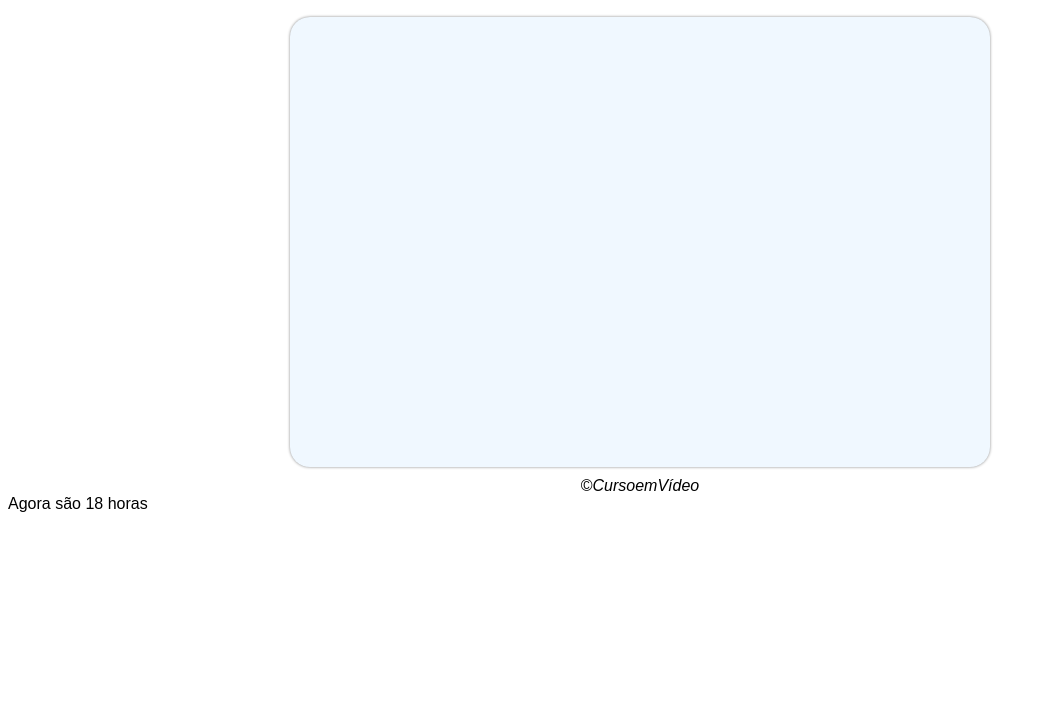
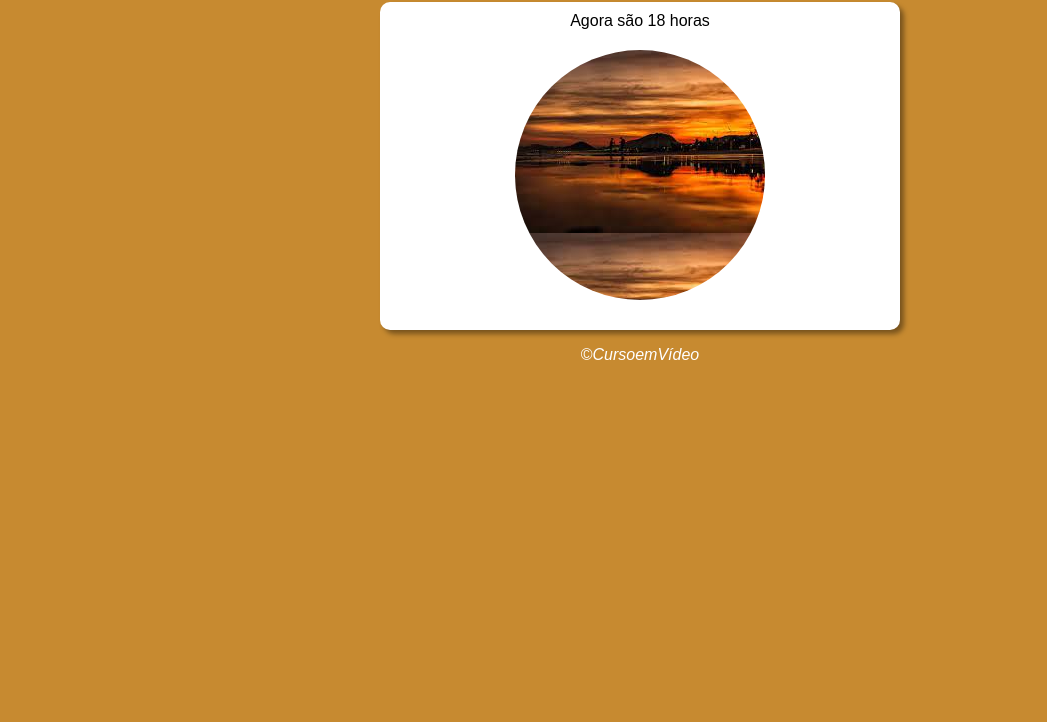
Before and after one commit to Lray227/Javascript, a plain HTML site: page Exercicios/Aula012/Aula012Ex/Ex001.html in a window 1280 px wide. Shown: the part 78-800 px from the top of the page, without its empty margins (0-1047 px from the left). Drawn offline with Linux system fonts and the light colour scheme.

Commit message:
Criado site hora

```diff
--- /dev/null
+++ b/Exercicios/Aula012/Aula012Ex/Estilo/style.css
@@ -0,0 +1,38 @@
+@charset "UTF-8";
+
+body{
+    background-color: rgb(125, 125, 248);
+    font-family: Arial, Helvetica, sans-serif;
+}
+
+header{
+    color: white;
+    text-align: center;
+}
+
+main{
+    margin: auto;
+    width: 500px;
+    padding: 10px;
+
+    border-radius: 10px;
+    background-color: white;
+    box-shadow: 4px 4px 5px rgba(0, 0, 0, 0.397);
+    text-align: center;
+}
+
+div#imagem{
+    width: 250px;
+    height: 250px;
+    margin: auto;
+    margin-top: 20px;
+    margin-bottom: 20px;
+
+    background-image: url(../Imagem/Manha.jpg);
+    border-radius: 50%;
+}
+
+footer{
+    color: white;
+    text-align: center;
+}
--- a/Exercicios/Aula012/Aula012Ex/Ex001.html
+++ b/Exercicios/Aula012/Aula012Ex/Ex001.html
@@ -4,52 +4,21 @@
     <meta charset="UTF-8">
     <meta name="viewport" content="width=device-width, initial-scale=1.0">
     <title>Hora do Dia</title>
-    <style>
-        html{
-            font-family: Arial, Helvetica, sans-serif;
-        }
-
-        header{
-            font-size: larger;
-            color: white;
-            text-align: center;
-        }
-
-        h1{
-            text-shadow: 0px 0px 3px black;
-        }
-
-        main{
-            margin: auto;
-            width: 700px;
-            height: 450px;
-            border-radius: 20px;
-            box-shadow: 0px 0px 3px rgba(0, 0, 0, 0.473);
-            background-color: aliceblue;
-        }
-
-        footer{
-            text-align: center;
-            margin-top: 10px;
-        }
-    </style>
+    <link rel="stylesheet" href="Estilo/style.css">
 </head>
 <body>
     <header>
         <h1>Hora do Dia</h1>
     </header>
-    <main><p></p></main>
-    <footer>&#169;<em>CursoemVídeo</em></footer>
+    <main>
+        <div>
 
-    <script>
-        var hora = new Date()
-        var agr = hora.getHours()
-        var par = document.getElementsByTagName('main')[0]
+        </div>
+        <div id="imagem">
 
-        document.write(`Agora são ${agr} horas` + par.innerText)
-        if (agr < 12){
-            document.body.style.background = ""
-        }
-    </script>
+        </div>
+    </main>
+    <footer><p>&#169;<em>CursoemVídeo</em></p></footer>
+    <script src="Script.js"></script>
 </body>
 </html>
--- /dev/null
+++ b/Exercicios/Aula012/Aula012Ex/Script.js
@@ -0,0 +1,13 @@
+var tempo = new Date()
+var hora = tempo.getHours()
+var div = document.getElementsByTagName('div')[0]
+var img = document.getElementsByTagName('div')[1]
+div.innerText = `Agora são ${hora} horas`
+
+if (hora >= 12 && hora <= 19){
+    document.body.style.backgroundColor = "#C78A30"
+    img.style.backgroundImage = 'url(Imagem/Tarde.jpeg)'
+} else if (hora > 19){
+    document.body.style.backgroundColor = "#4D4D4D"
+    img.style.backgroundImage = 'url(Imagem/Noite.jpeg)'
+}
```
Also changed, not shown: Exercicios/Aula012/Aula012Ex/Imagem/Manha.jpg (added), Exercicios/Aula012/Aula012Ex/Imagem/Noite.jpeg (added), Exercicios/Aula012/Aula012Ex/Imagem/Tarde.jpeg (added).
